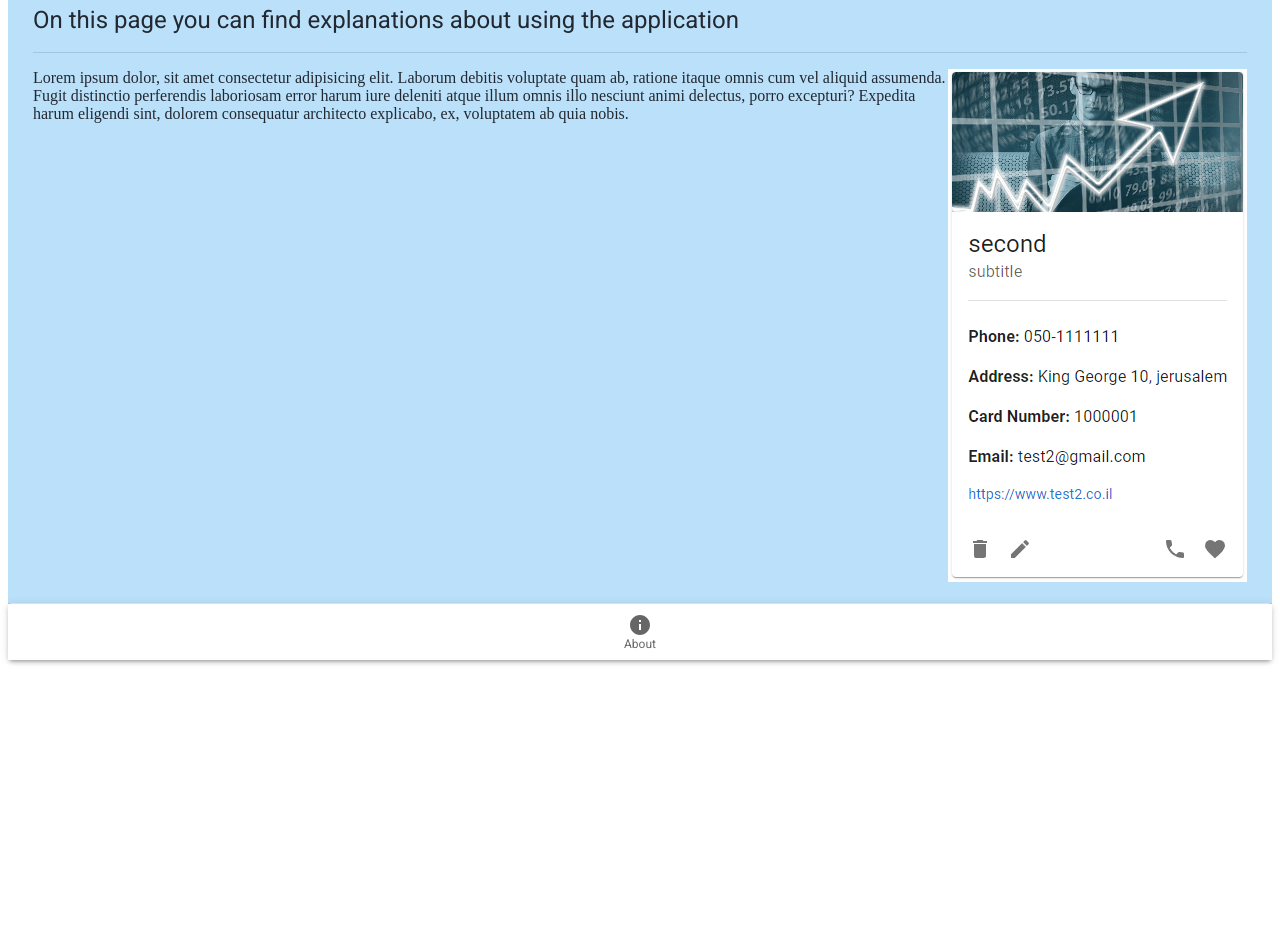
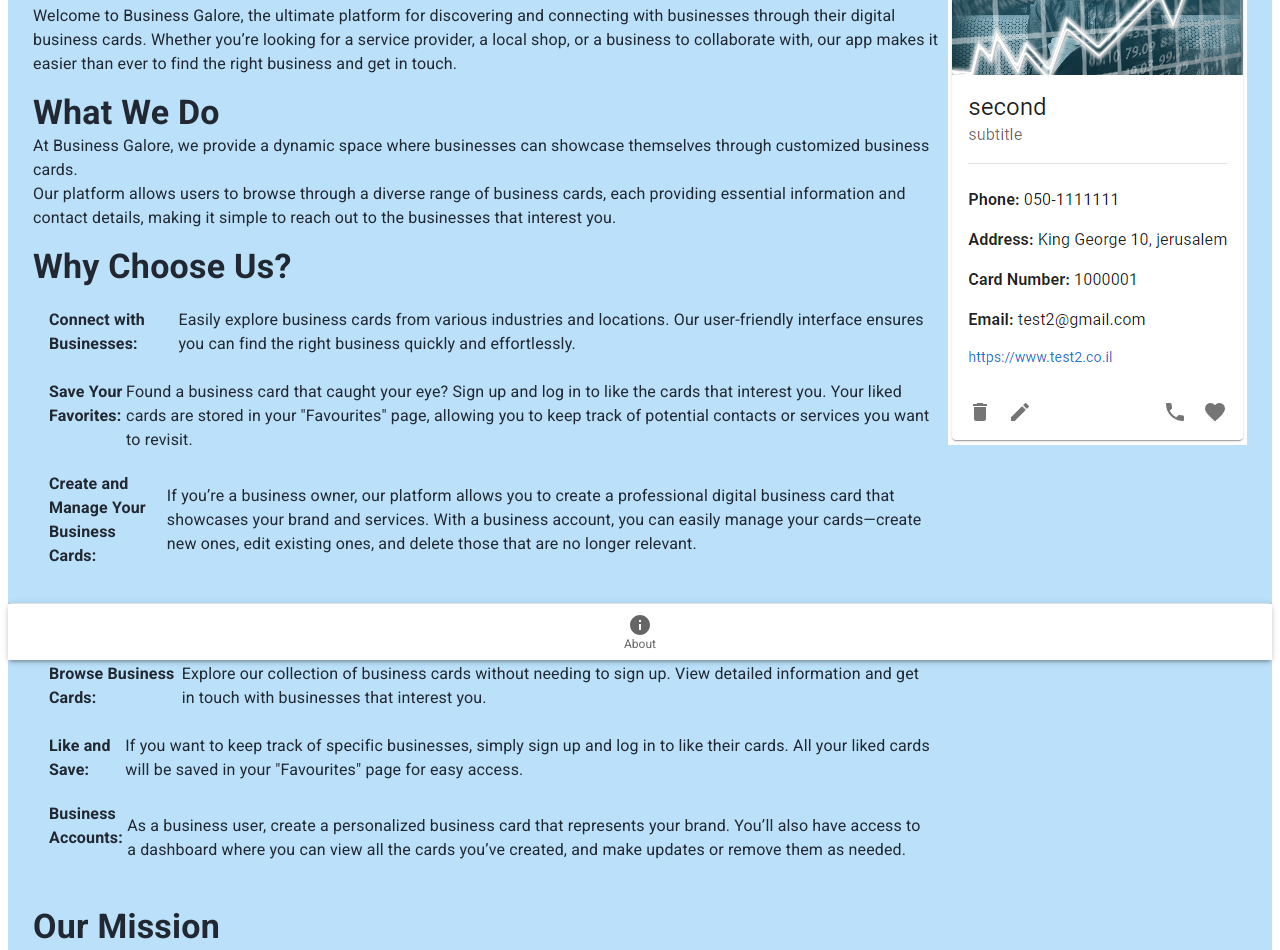
Before and after one commit to artvax0/cards-project, a React (Vite) app: page /about in a window 1280 px wide. Shown: the part 140-1090 px from the top of the page. Before the commit the page ends 817 px from the top, so only its background shows below. Built offline with nearby package versions, Linux system fonts and the light colour scheme.

Commit message:
Provide about page with context

```diff
--- a/src/pages/AboutPage.jsx
+++ b/src/pages/AboutPage.jsx
@@ -1,25 +1,71 @@
 import React from 'react'
-import { Box } from "@mui/material";
+import { Box, List, ListItem, ListItemText, Typography } from "@mui/material";
 import PageHeader from '../components/PageHeader';
 import { useTheme } from '../providers/CustomThemeProvider';
+import { Link } from 'react-router-dom';
+import { ROUTES } from '../routes/routesModel';
 
 export default function AboutPage() {
   const { isDark } = useTheme();
   return (
-    <>
-      <PageHeader
-        title='About'
-        subtitle='On this page you can find explanations about using the application'
-        sx={{ mx: '25px', color: isDark ? '#EEEEEE' : '#222831' }}
-      />
-      <Box display='flex' justifyContent='space-between' mt={2} mx='25px'>
-        <Box flexGrow={1} sx={{ color: isDark ? '#EEEEEE' : '#222831' }}>
-          Lorem ipsum dolor, sit amet consectetur adipisicing elit. Laborum debitis voluptate quam ab, ratione itaque omnis cum vel aliquid assumenda. Fugit distinctio perferendis laboriosam error harum iure deleniti atque illum omnis illo nesciunt animi delectus, porro excepturi? Expedita harum eligendi sint, dolorem consequatur architecto explicabo, ex, voluptatem ab quia nobis.
-        </Box>
-        <Box>
-          <Box component='img' src={"/cardImage.png"} alt="Card" />
-        </Box>
+    <Box display='flex' justifyContent='space-between' mx='25px'>
+      <Box flexGrow={1} sx={{ color: isDark ? '#EEEEEE' : '#222831' }}>
+        <Typography variant='h2' sx={{ fontWeight: 'bold' }}>About Us</Typography>
+        <Typography>Welcome to Business Galore, the ultimate platform for discovering and connecting with businesses through their digital business cards. Whether you’re looking for a service provider, a local shop, or a business to collaborate with, our app makes it easier than ever to find the right business and get in touch.</Typography>
+        <Typography variant='h4' mt={2} sx={{ fontWeight: 'bold' }}>What We Do</Typography>
+        <Typography>At Business Galore, we provide a dynamic space where businesses can showcase themselves through customized business cards. <br />Our platform allows users to browse through a diverse range of business cards, each providing essential information and contact details, making it simple to reach out to the businesses that interest you.</Typography>
+        <Typography variant='h4' mt={2} sx={{ fontWeight: 'bold' }}>Why Choose Us?</Typography>
+        <Typography component='div'>
+          <List>
+            <ListItem sx={{ fontWeight: 'bold' }}>Connect with Businesses: &nbsp;
+              <ListItemText>
+                Easily explore business cards from various industries and locations. Our user-friendly interface ensures you can find the right business quickly and effortlessly.
+              </ListItemText>
+            </ListItem>
+            <ListItem sx={{ fontWeight: 'bold' }}>Save Your Favorites: &nbsp;
+              <ListItemText>
+                Found a business card that caught your eye? Sign up and log in to like the cards that interest you. Your liked cards are stored in your "Favourites" page, allowing you to keep track of potential contacts or services you want to revisit.
+              </ListItemText>
+            </ListItem>
+            <ListItem sx={{ fontWeight: 'bold' }}>Create and Manage Your Business Cards: &nbsp;
+              <ListItemText>
+                If you’re a business owner, our platform allows you to create a professional digital business card that showcases your brand and services. With a business account, you can easily manage your cards—create new ones, edit existing ones, and delete those that are no longer relevant.
+              </ListItemText>
+            </ListItem>
+          </List>
+        </Typography>
+        <Typography variant='h4' mt={2} sx={{ fontWeight: 'bold' }}>How It Works</Typography>
+        <Typography component='div'>
+          <List>
+            <ListItem sx={{ fontWeight: 'bold' }}>Browse Business Cards: &nbsp;
+              <ListItemText>
+                Explore our collection of business cards without needing to sign up. View detailed information and get in touch with businesses that interest you.
+              </ListItemText>
+            </ListItem>
+            <ListItem sx={{ fontWeight: 'bold' }}>Like and Save: &nbsp;
+              <ListItemText>
+                If you want to keep track of specific businesses, simply sign up and log in to like their cards. All your liked cards will be saved in your "Favourites" page for easy access.
+              </ListItemText>
+            </ListItem>
+            <ListItem sx={{ fontWeight: 'bold' }}>Business Accounts: &nbsp;
+              <ListItemText>
+                As a business user, create a personalized business card that represents your brand. You’ll also have access to a dashboard where you can view all the cards you’ve created, and make updates or remove them as needed.
+              </ListItemText>
+            </ListItem>
+          </List>
+        </Typography>
+        <Typography variant='h4' mt={2} sx={{ fontWeight: 'bold' }}>Our Mission</Typography>
+        <Typography>
+          Our mission is to bridge the gap between businesses and potential clients by providing an easy-to-use platform for discovering and connecting with businesses. We believe that every business deserves a chance to be discovered, and our application is designed to help both businesses and consumers achieve that.
+        </Typography>
+        <Typography variant='h4' mt={2} sx={{ fontWeight: 'bold' }}>Get Started</Typography>
+        <Typography>
+          Ready to discover new businesses or showcase your own? <Link to={ROUTES.SIGNUP}>Sign up</Link> today and start exploring the possibilities with Business Galore.
+        </Typography>
       </Box>
-    </>
+      <Box>
+        <Box component='img' src={"/cardImage.png"} alt="A business card example" />
+      </Box>
+    </Box>
   )
 }
```
